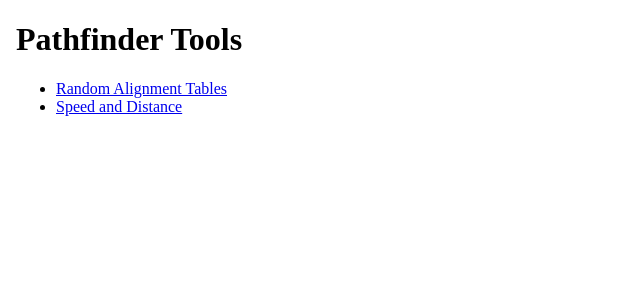
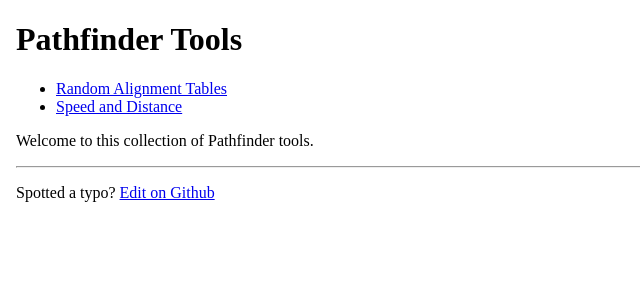
Before and after one commit to LL782/pathfinder-tools, a Next.js app: page / in a window 1280 px wide. Shown: the top 300 px of the page, without its empty margins (0-640 px from the left). Built offline with nearby package versions, Linux system fonts and the light colour scheme.

Commit message:
Add link to edit typos on GitHub

```diff
--- a/Layout/Header.tsx
+++ b/Layout/Header.tsx
@@ -2,7 +2,7 @@
 import Link from "next/link";
 import { useRouter } from "next/router";
 
-import { pageLinks } from "../pageLinks";
+import { pageLinks } from "../WebsiteMeta/pageLinks";
 
 export const Header = () => {
   const currentPath = useRouter().asPath;
--- a/Layout/Home.tsx
+++ b/Layout/Home.tsx
@@ -1,7 +1,8 @@
 import React from "react";
 import Link from "next/link";
 
-import { pageLinks } from "../pageLinks";
+import { InviteToEditOnGitHub } from "../WebsiteMeta/InviteToEditOnGithub";
+import { pageLinks } from "../WebsiteMeta/pageLinks";
 
 export const Home = () => (
   <>
@@ -16,6 +17,8 @@
           </li>
         ))}
       </ul>
+      <p>Welcome to this collection of Pathfinder tools.</p>
     </main>
+    <InviteToEditOnGitHub />
   </>
 );
--- a/Layout/Main.tsx
+++ b/Layout/Main.tsx
@@ -1,10 +1,12 @@
 import React from "react";
 
 import { Header } from "./Header";
+import { InviteToEditOnGitHub } from "../WebsiteMeta/InviteToEditOnGithub";
 
 export const Main = ({ children }) => (
   <>
     <Header />
     <main>{children}</main>
+    <InviteToEditOnGitHub />
   </>
 );
--- /dev/null
+++ b/WebsiteMeta/InviteToEditOnGithub.tsx
@@ -0,0 +1,21 @@
+import { useRouter } from "next/router";
+import React from "react";
+
+export const InviteToEditOnGitHub = () => {
+  const path = useRouter().asPath;
+  const slug = path === "/" ? "index.tsx" : `${path}.tsx`;
+
+  return (
+    <section>
+      <hr />
+      <p>
+        Spotted a typo?{" "}
+        <a
+          href={`https://github.com/LL782/pathfinder-tools/blob/master/pages/${slug}`}
+        >
+          Edit on Github
+        </a>
+      </p>
+    </section>
+  );
+};
```
Also changed, not shown: WebsiteMeta/pageLinks.ts (renamed from pageLinks.ts).
